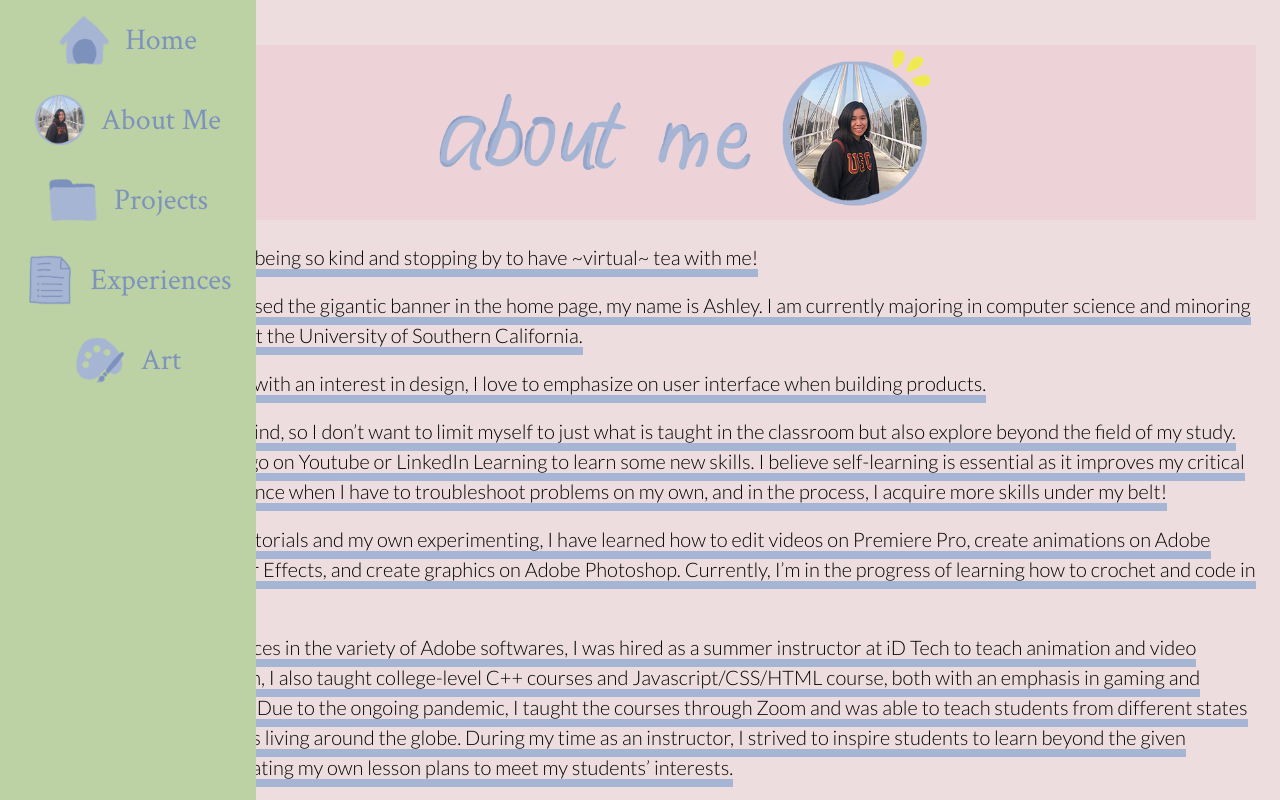
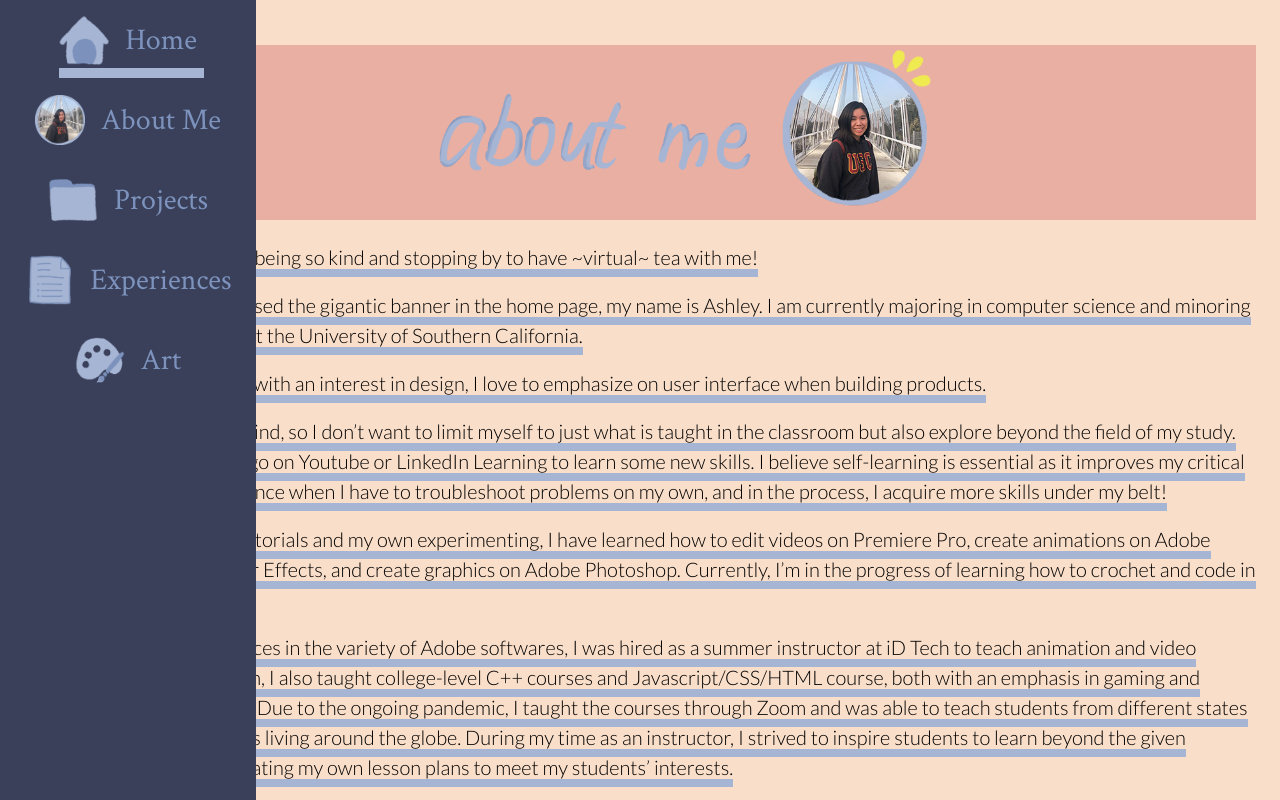
Before and after one commit to ashleyhau/ashleyhau.github.io, a plain HTML site: page aboutme.html in a window 1280 px wide. Shown: the top 800 px of the page. Drawn offline with Linux system fonts and the light colour scheme; a web font is replaced by a local one.

Commit message:
Update aboutme.css

```diff
--- a/aboutme.css
+++ b/aboutme.css
@@ -1,6 +1,6 @@
 html {
 	font-size: 16px;
-	background-color: #eddddf;
+	background-color: #f9dec9;
 }
 
 #heading {
@@ -11,7 +11,7 @@ html {
 	*/
 	width: 100%;
 	/*background-color: #ebccda;*/
-	background-color: #edd3d7;
+	background-color: #e9afa3;
 }
 
 .text-typing {
@@ -69,7 +69,8 @@ body::-webkit-scrollbar {
 }
 
 body::-webkit-scrollbar-track {
-	background: #bcd1a4;
+	/*background: #bcd1a4;*/
+	background: #3a405a;
 }
 
 body::-webkit-scrollbar-thumb {
@@ -90,7 +91,7 @@ main {
 .navbar {
 	z-index: 500;
 	position: fixed;
-	background-color: #bcd1a4;
+	background-color: #3a405a;
 	transition: width 200ms ease;
 }
 
```
